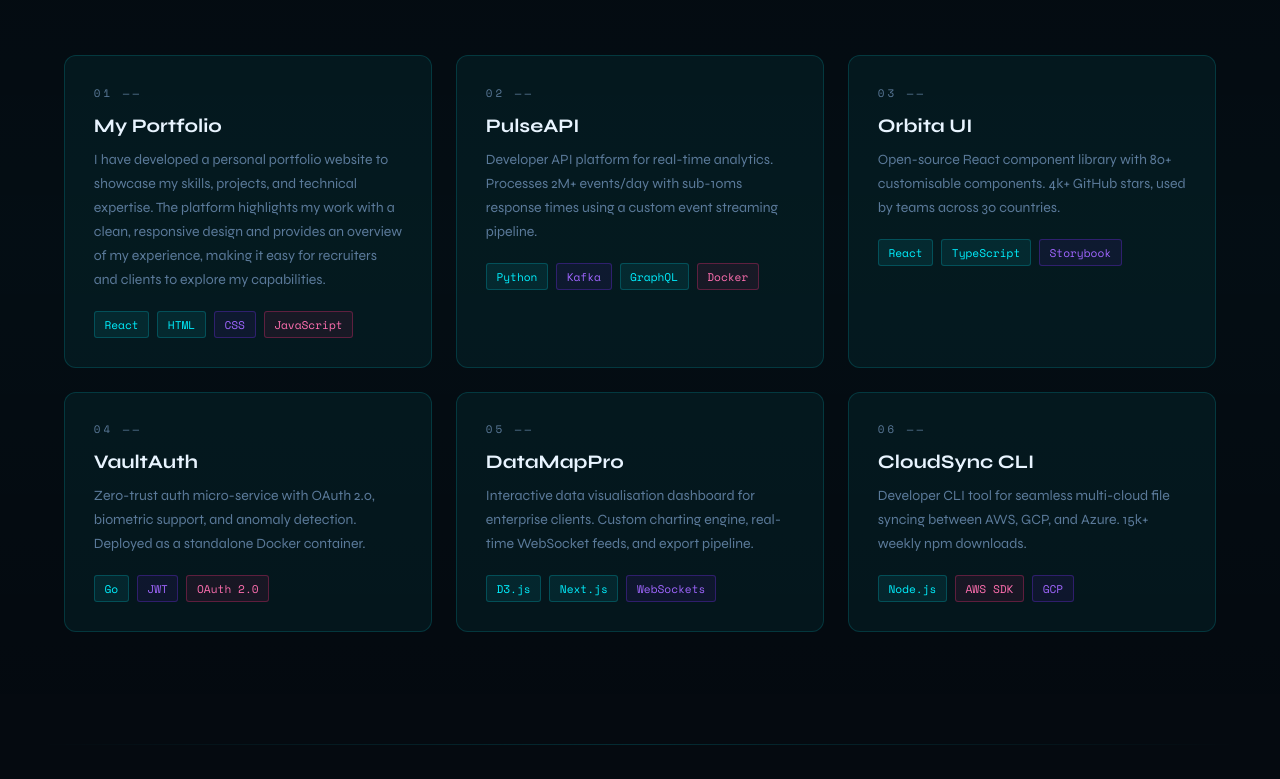
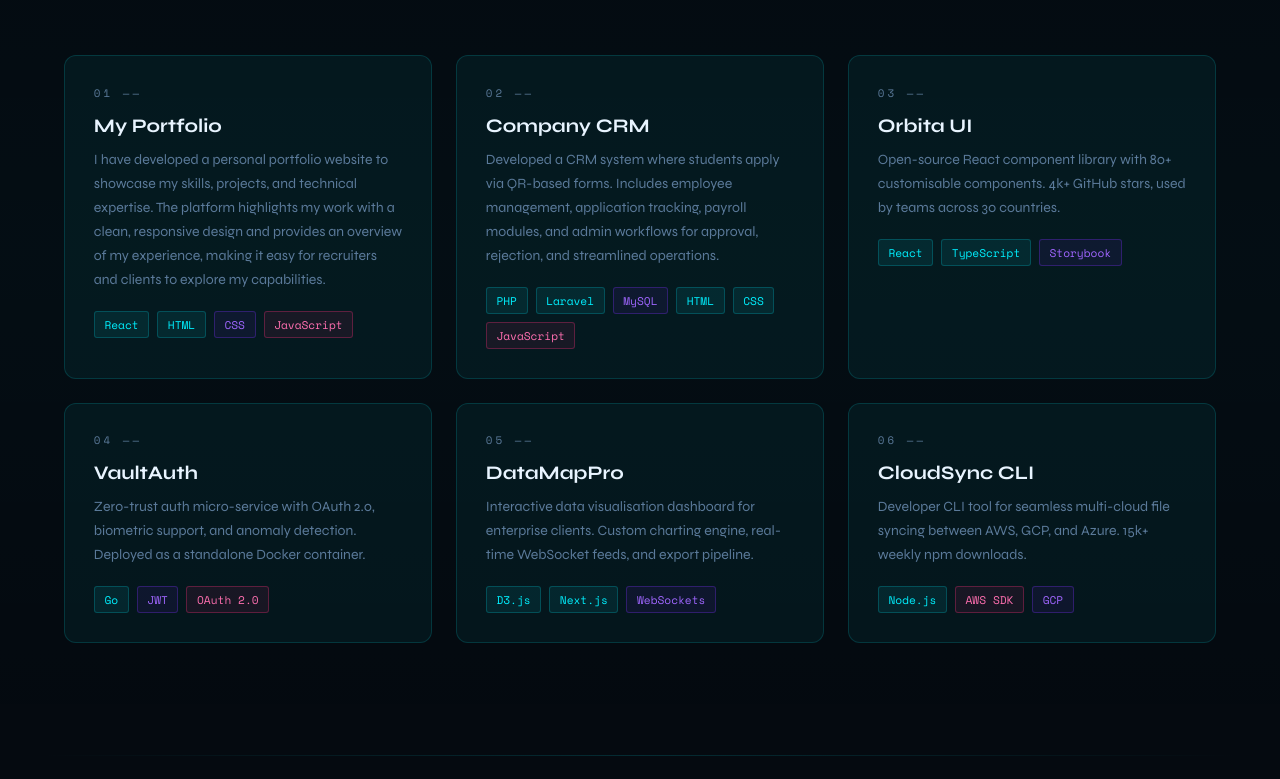
Before and after one commit to Rohanrajput-12/myporfolio, a React (Create React App) app in the folder frontend/: page / in a window 1280 px wide. Shown: the part 1841-2620 px from the top of the page. Built offline with nearby package versions, Linux system fonts and the light colour scheme.

Commit message:
add and modify my project 2 in app.js file

```diff
--- a/frontend/src/App.js
+++ b/frontend/src/App.js
@@ -292,13 +292,17 @@
 
       <div className="project-card">
         <div className="project-num">02 ——</div>
-        <div className="project-title">PulseAPI</div>
-        <div className="project-desc">Developer API platform for real-time analytics. Processes 2M+ events/day with sub-10ms response times using a custom event streaming pipeline.</div>
+        <div className="project-title">Company CRM</div>
+        <div className="project-desc">
+          Developed a CRM system where students apply via QR-based forms. Includes employee management, application tracking, payroll modules, and admin workflows for approval, rejection, and streamlined operations.
+        </div>
         <div className="project-tags">
-          <span className="tag">Python</span>
-          <span className="tag purple">Kafka</span>
-          <span className="tag">GraphQL</span>
-          <span className="tag pink">Docker</span>
+          <span className="tag">PHP</span>
+          <span className="tag">Laravel</span>
+          <span className="tag purple">MySQL</span>
+          <span className="tag">HTML</span>
+          <span className="tag">CSS</span>
+          <span className="tag pink">JavaScript</span>
         </div>
       </div>
 
@@ -421,7 +425,7 @@
 
 {/* Footer */}
 <footer>
-  <div className="footer-copy">© 2026 Alex XYZ — All rights reserved.</div>
+  <div className="footer-copy">© 2026 R-Zip — All rights reserved.</div>
   <div className="footer-socials">
     <a href=" ">GitHub</a>
     <a href=" ">LinkedIn</a>
```
